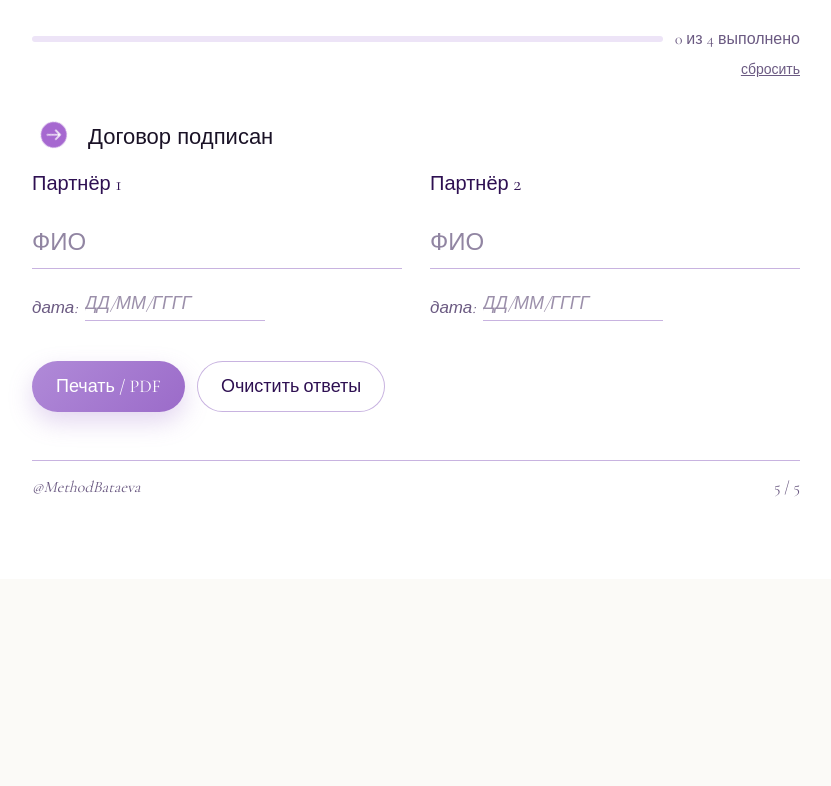
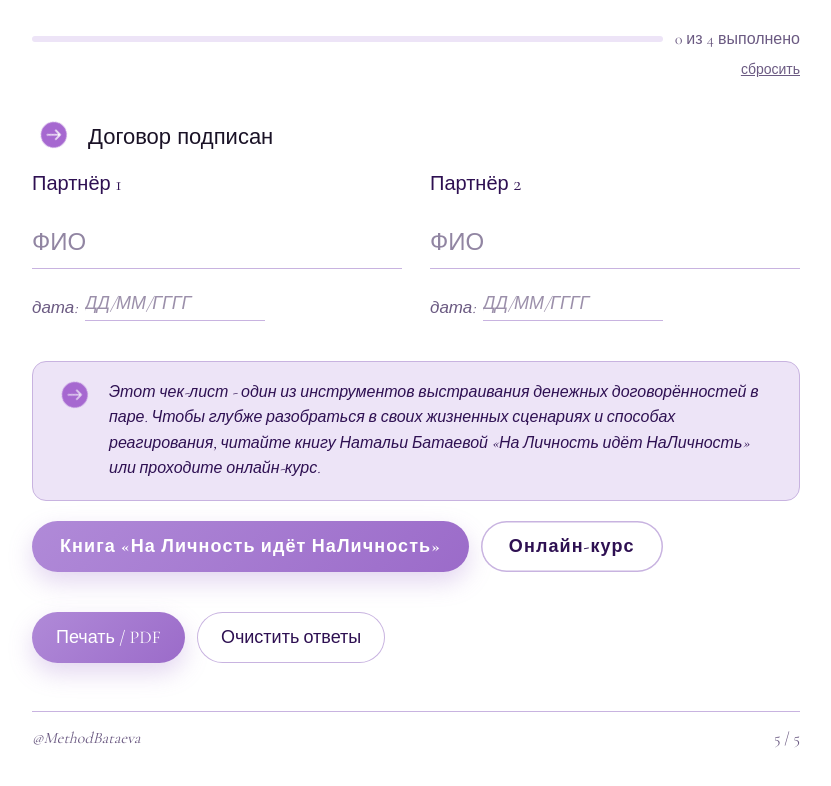
Before and after one commit to next-cod/semeynyy-dogovor, a Next.js app: page /semeynyy-dogovor in a window 1280 px wide. Shown: the part 6158-6944 px from the top of the page, without its empty margins (224-1055 px from the left). Before the commit the page ends 6737 px from the top, so only its background shows below. Built offline with nearby package versions, Linux system fonts and the light colour scheme; a web font is replaced by a local one.

Commit message:
feat: add quote card before CTA buttons; fix em-dashes

```diff
--- a/app/globals.css
+++ b/app/globals.css
@@ -535,7 +535,7 @@
     padding: 5px 14px;
   }
 
-  /* таблица долгов — горизонтальный скролл */
+  /* таблица долгов - горизонтальный скролл */
   .checklist-root .table-purple {
     table-layout: auto;
     min-width: 480px;
@@ -2393,7 +2393,7 @@
   gap: 16px;
 }
 
-/* Partner two-column layout — collapse on mobile */
+/* Partner two-column layout - collapse on mobile */
 @media (max-width: 720px) {
   .checklist-root .partner-comparison,
   .partner-cols-wrap {
--- a/app/semeynyy-dogovor/page.tsx
+++ b/app/semeynyy-dogovor/page.tsx
@@ -707,6 +707,37 @@ export default function SemeynyyDogovorPage() {
             />
           </div>
 
+          <div className="quote-card mt-10" style={{ background: "var(--c-purple-soft)" }}>
+            <div className="flex items-start gap-3">
+              <div className="arrow-bullet" aria-hidden><img src={`${PUBLIC_BASE_PATH}/arow.svg`} alt="" /></div>
+              <div>
+                Этот чек-лист - один из инструментов выстраивания денежных договорённостей в паре.
+                Чтобы глубже разобраться в своих жизненных сценариях и способах реагирования,
+                читайте книгу Натальи Батаевой «На Личность идёт НаЛичность» или проходите
+                онлайн-курс.
+              </div>
+            </div>
+          </div>
+
+          <div className="cta-buttons no-print">
+            <a
+              href="https://na-lichnost.ru/book"
+              target="_blank"
+              rel="noopener noreferrer"
+              className="cta-btn cta-btn--book"
+            >
+              Книга «На Личность идёт НаЛичность»
+            </a>
+            <a
+              href="https://na-lichnost.ru/"
+              target="_blank"
+              rel="noopener noreferrer"
+              className="cta-btn cta-btn--course"
+            >
+              Онлайн-курс
+            </a>
+          </div>
+
           <div className="final-actions no-print">
             <PrintButton />
             <ResetButton onReset={reset} />
```
